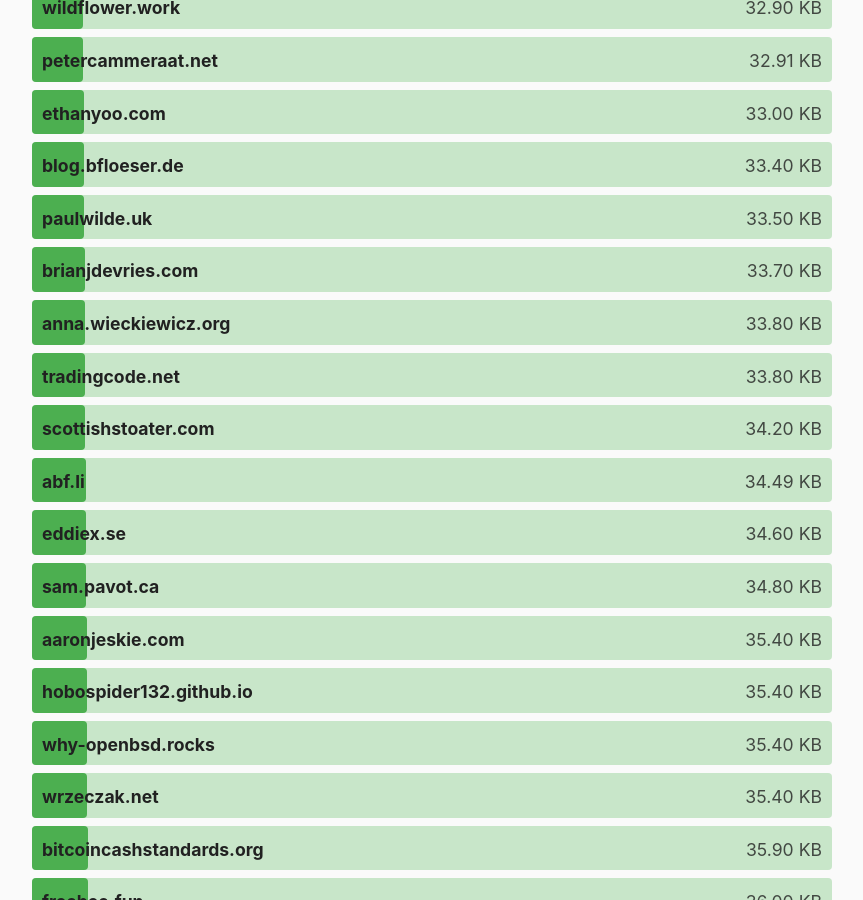
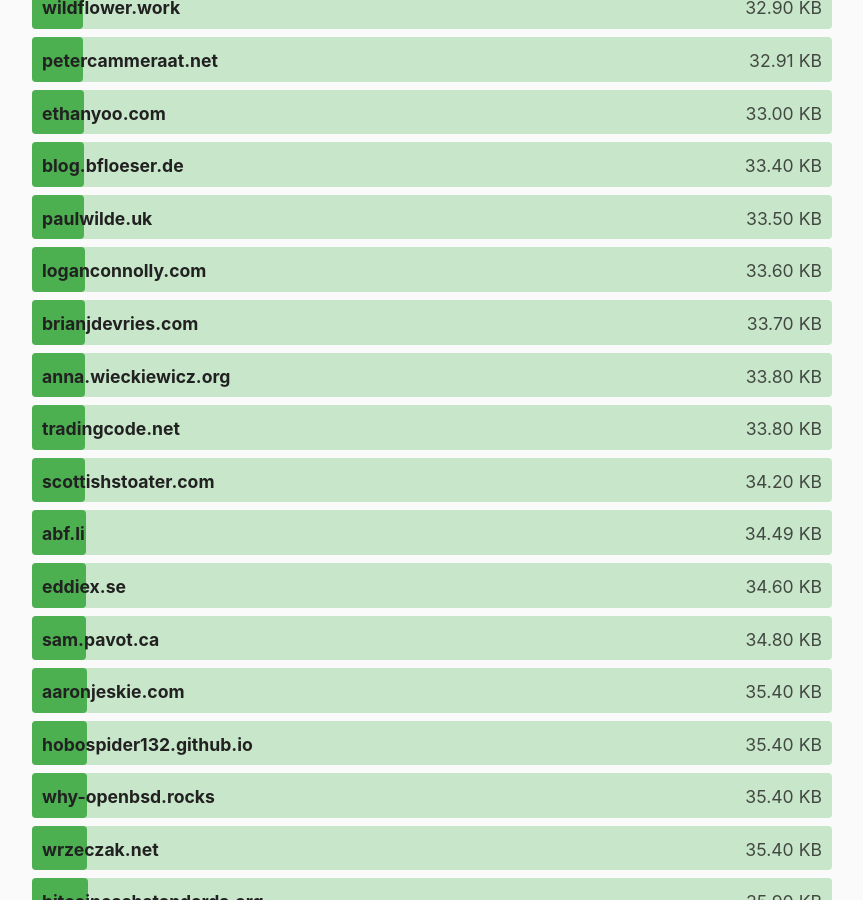
Before and after one commit to kevquirk/512kb.club, a Jekyll site: the page built from index.md, in a window 1280 px wide and 900 px high, scrolled down 13472 px. Shown: the whole window, without its empty margins (208-1071 px from the left). Built offline with Jekyll 4.4.1, drawn with Linux system fonts in a browser that asks for light colours.

Commit message:
feat: add loganconnolly.com to sites.yml

```diff
--- a/_data/sites.yml
+++ b/_data/sites.yml
@@ -1983,6 +1983,11 @@
   size: 6
   last_checked: 2023-07-06
 
+- domain: loganconnolly.com
+  url: https://loganconnolly.com/
+  size: 33.6
+  last_checked: 2024-02-28
+
 - domain: loganmarchione.com
   url: https://loganmarchione.com/
   size: 98
```
